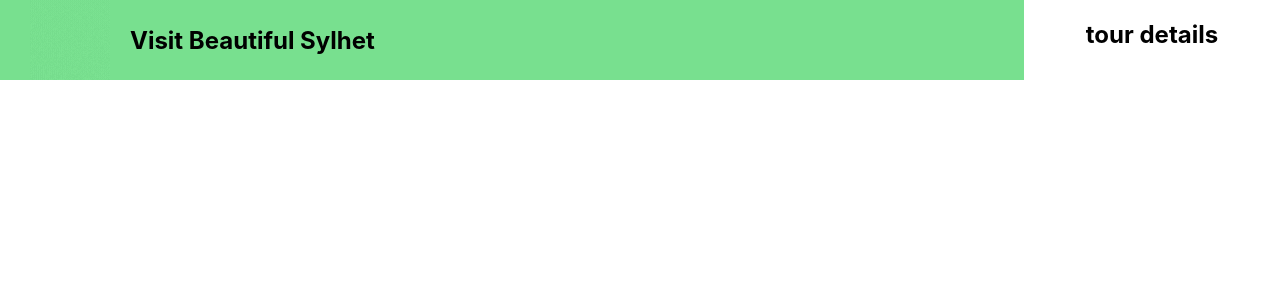
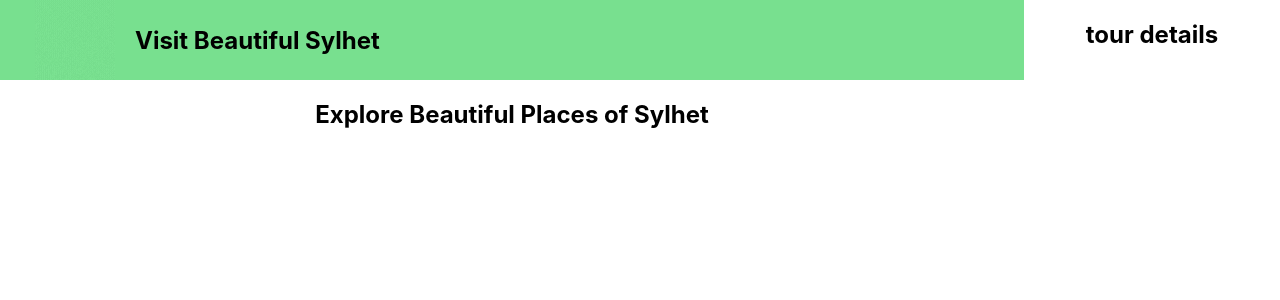
Before and after one commit to dev-sajjad/ultra-active-club-website, a React (Create React App) app: page / in a window 1280 px wide. Shown: the top 300 px of the page. Built offline with nearby package versions, Linux system fonts and the light colour scheme.

Commit message:
places data file added

```diff
--- a/src/components/Header/Header.css
+++ b/src/components/Header/Header.css
@@ -7,5 +7,5 @@
     height: 80px;
 }
 .header img {
-    margin-left: 30px;
+    margin-left: 35px;
 }
--- a/src/components/Tour/Tour.js
+++ b/src/components/Tour/Tour.js
@@ -4,9 +4,11 @@ import './Tour.css'
 
 const Tour = () => {
     return (
-        <div className='tour-container'>
+      <div className="tour-container">
         <div>
           <Header></Header>
+                <h2>Explore Beautiful Places of Sylhet</h2>
+
         </div>
         <div>
           <h2>tour details</h2>
```
Also changed, not shown: public/places-data.json (added, +11 -0 lines). Lines whose indentation alone changed are shown as unchanged.
